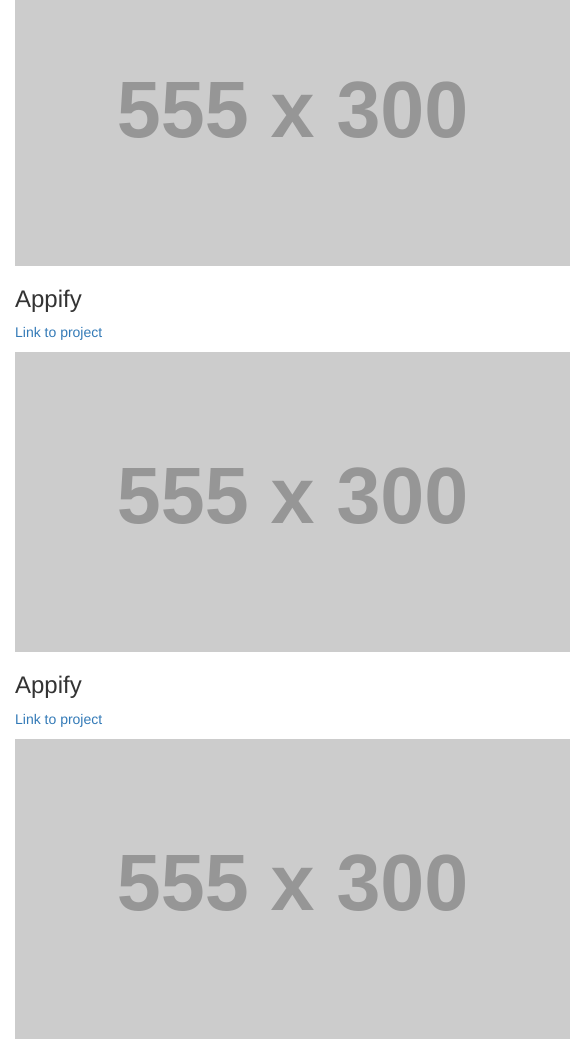
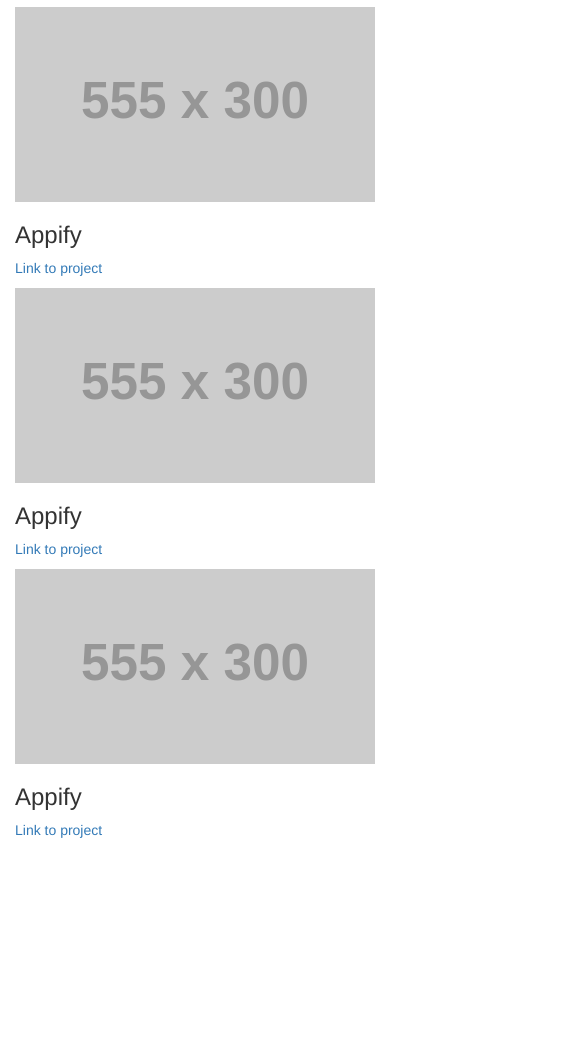
Before and after one commit to etmoore/html-css-udacity, a plain HTML site: page bootstrap-practice/index.html in a window 390 px wide. Shown: the part 663-1719 px from the top of the page, 585 px wide, since content can reach past the window. After the commit the page ends 1513 px from the top, so only its background shows below. Drawn offline with Linux system fonts and the light colour scheme; placeholder pictures from the web are drawn by us.

Commit message:
make images responsive

```diff
--- a/bootstrap-practice/index.html
+++ b/bootstrap-practice/index.html
@@ -14,7 +14,7 @@
       </div>
 
       <div class="row">
-        <img src="http://placehold.it/1140x350" class="col-md-12">
+        <img src="http://placehold.it/1140x350" class="col-md-12 img-responsive">
       </div>
 
       <div class="row">
@@ -22,24 +22,24 @@
       </div>
       <div class="row">
         <div class="col-md-6">
-          <img src="http://placehold.it/555x300">
+          <img src="http://placehold.it/555x300" class="img-responsive">
           <h3>Appify</h3>
           <p><a href="http://github.com">Link to project</a></p>
         </div>
         <div class="col-md-6">
-          <img src="http://placehold.it/555x300">
+          <img src="http://placehold.it/555x300" class="img-responsive">
           <h3>Appify</h3>
           <p><a href="http://github.com">Link to project</a></p>
         </div>
       </div>
       <div class="row">
         <div class="col-md-6">
-          <img src="http://placehold.it/555x300">
+          <img src="http://placehold.it/555x300" class="img-responsive">
           <h3>Appify</h3>
           <p><a href="http://github.com">Link to project</a></p>
         </div>
         <div class="col-md-6">
-          <img src="http://placehold.it/555x300">
+          <img src="http://placehold.it/555x300" class="img-responsive">
           <h3>Appify</h3>
           <p><a href="http://github.com">Link to project</a></p>
         </div>
```
